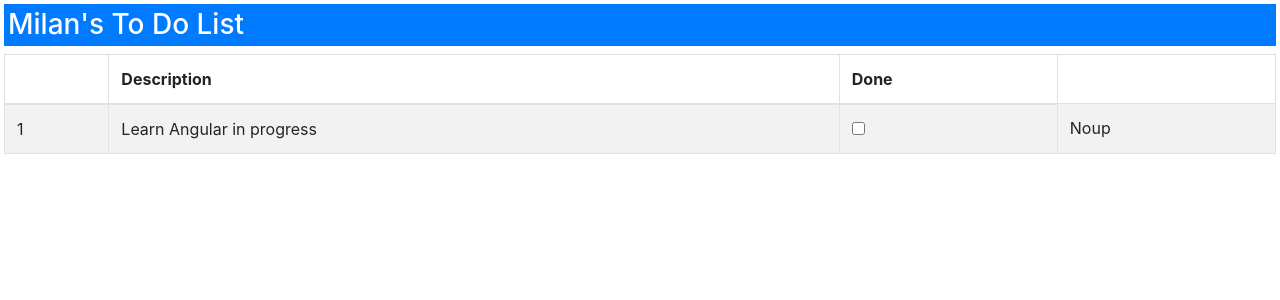
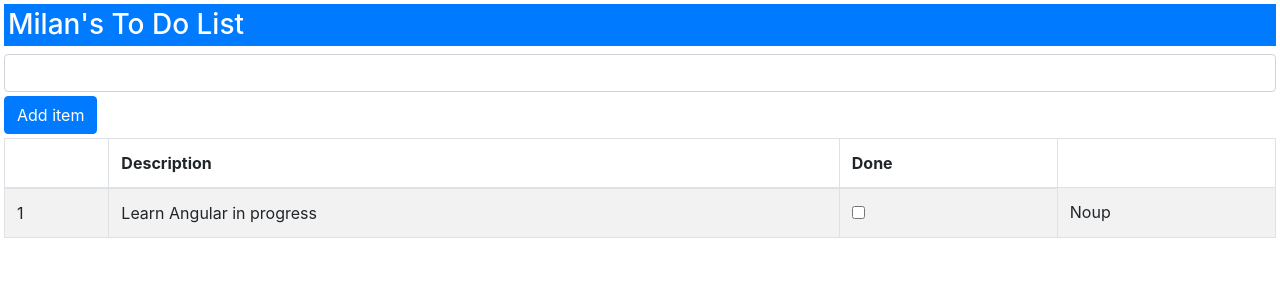
Before and after one commit to milanzivanov/todo-pro, an Angular app: page / in a window 1280 px wide. Shown: the top 300 px of the page. Built offline with nearby package versions, Linux system fonts and the light colour scheme.

Commit message:
Adding To-Do Items

```diff
--- a/src/app/app.component.html
+++ b/src/app/app.component.html
@@ -1,5 +1,12 @@
 <!--The content below is only a placeholder and can be replaced.-->
 <h3 class="bg-primary p-1 text-white">{{ getName() }}'s To Do List</h3>
+
+<div class="my-1">
+  <input class="form-control" #newItem>
+  <button class="btn btn-primary mt-1" (click)="addItem(newItem.value)">
+    Add item
+  </button>
+</div>
 
 <table class="table table-striped table-bordered">
   <thead>
--- a/src/app/app.component.ts
+++ b/src/app/app.component.ts
@@ -21,4 +21,10 @@ export class AppComponent {
     return this.model.getTodoItemsFromModel.filter( (item) => !item.done);
   }
 
+  addItem(newItem) {
+    if (newItem !== '') {
+      this.model.getTodoItemsFromModel.push(new TodoItem(newItem, false));
+    }
+  }
+
 }
```
